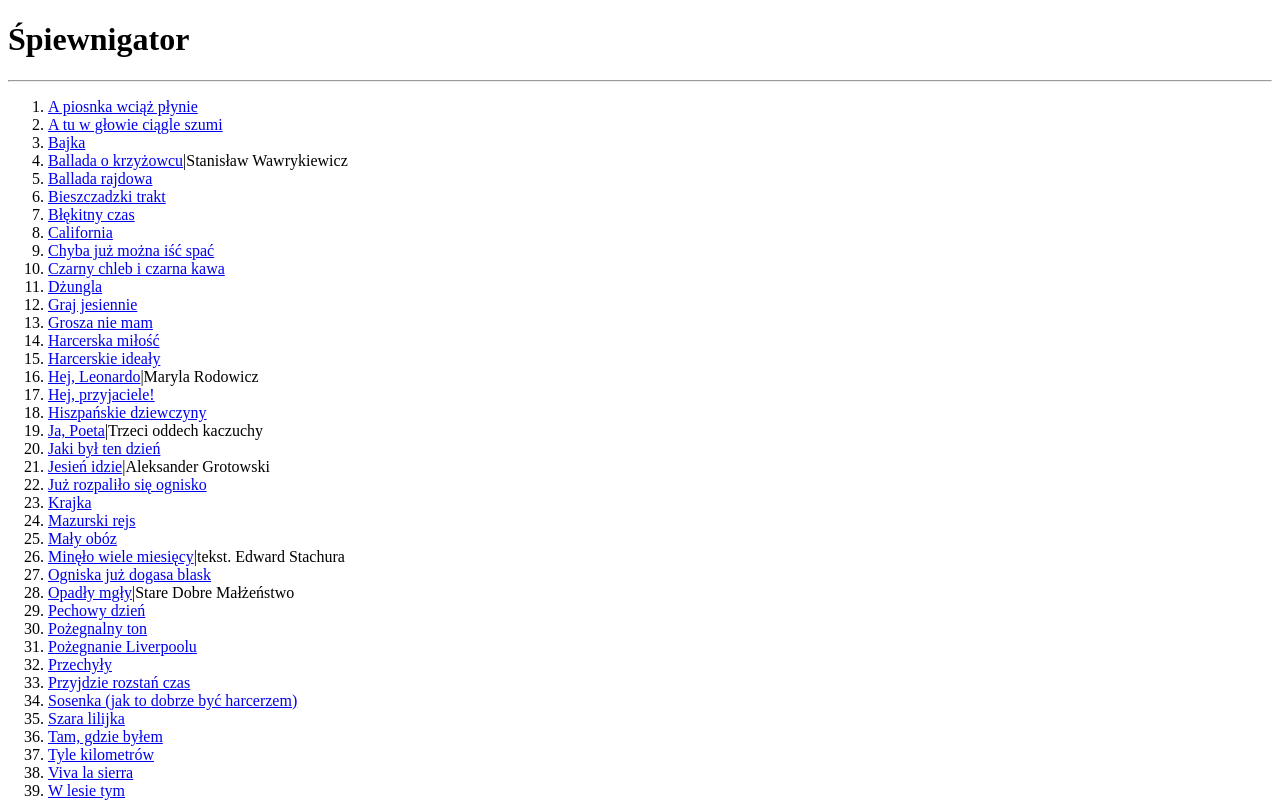
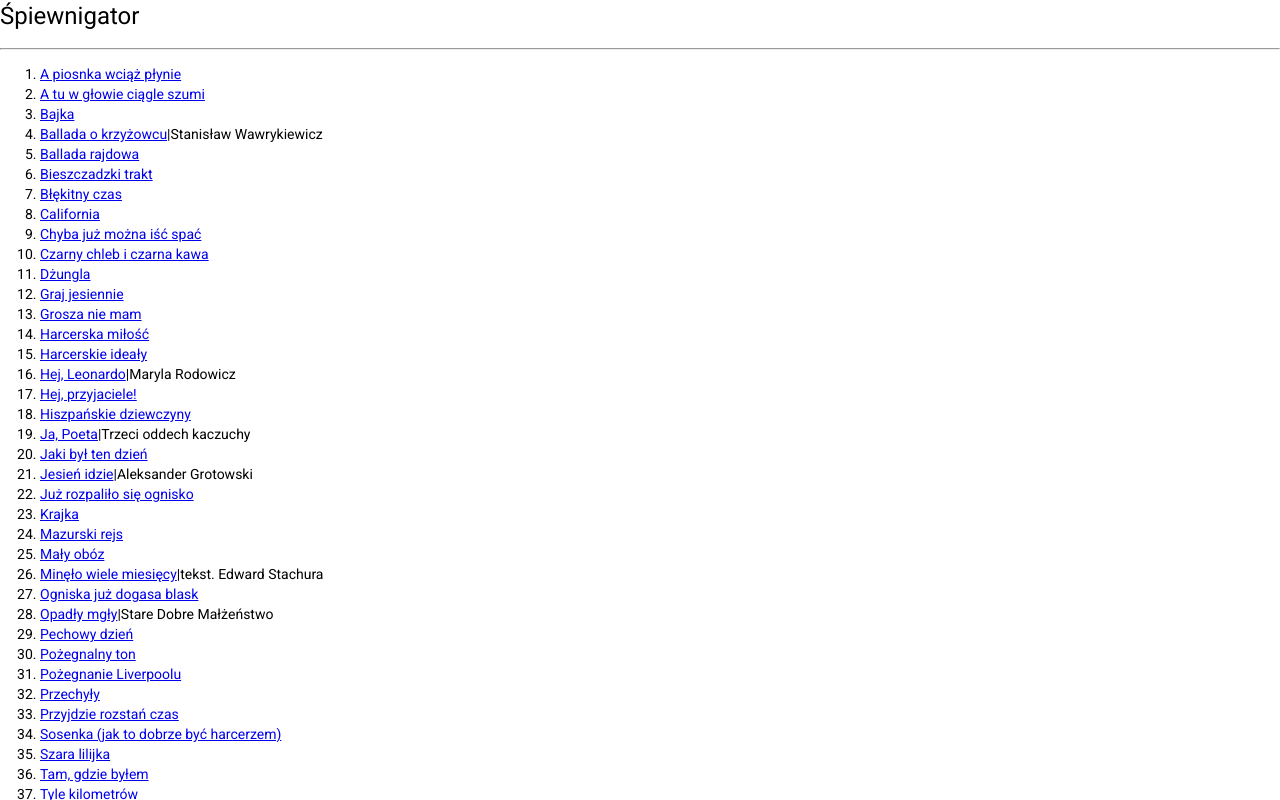
Before and after one commit to spiewnigator/spiewnigator.github.io, an Angular app: page /song in a window 1280 px wide. Shown: the top 800 px of the page. Built offline with nearby package versions, Linux system fonts and the light colour scheme.

Commit message:
add angular material

```diff
--- a/angular.json
+++ b/angular.json
@@ -31,6 +31,7 @@
               "src/assets"
             ],
             "styles": [
+              "./node_modules/@angular/material/prebuilt-themes/pink-bluegrey.css",
               "src/styles.scss"
             ],
             "scripts": []
@@ -99,6 +100,7 @@
               "src/assets"
             ],
             "styles": [
+              "./node_modules/@angular/material/prebuilt-themes/pink-bluegrey.css",
               "src/styles.scss"
             ],
             "scripts": []
--- a/src/app/app.module.ts
+++ b/src/app/app.module.ts
@@ -5,6 +5,7 @@ import { HttpClientModule } from '@angular/common/http';
 import { AppRoutingModule } from './app-routing.module';
 import { AppComponent } from './app.component';
 import { SongModule } from './song/song.module';
+import { BrowserAnimationsModule } from '@angular/platform-browser/animations';
 
 @NgModule({
   declarations: [
@@ -15,6 +16,7 @@ import { SongModule } from './song/song.module';
     SongModule,
     AppRoutingModule,
     HttpClientModule,
+    BrowserAnimationsModule,
   ],
   providers: [],
   bootstrap: [AppComponent]
--- a/src/index.html
+++ b/src/index.html
@@ -6,8 +6,11 @@
   <base href="/">
   <meta name="viewport" content="width=device-width, initial-scale=1">
   <link rel="icon" type="image/x-icon" href="favicon.ico">
+  <link rel="preconnect" href="https://fonts.gstatic.com">
+  <link href="https://fonts.googleapis.com/css2?family=Roboto:wght@300;400;500&display=swap" rel="stylesheet">
+  <link href="https://fonts.googleapis.com/icon?family=Material+Icons" rel="stylesheet">
 </head>
-<body>
+<body class="mat-typography">
   <app-root></app-root>
 </body>
 </html>
--- a/src/styles.scss
+++ b/src/styles.scss
@@ -1 +1,8 @@
 /* You can add global styles to this file, and also import other style files */
+
+html, body { height: 100%; }
+body { margin: 0; font-family: Roboto, "Helvetica Neue", sans-serif; }
+
+div.spacer {
+    flex: 1 1 auto;
+}
```
Also changed, not shown: package.json (+15 -13 lines), 1 other file (tests, documents, lock files or other folders).
